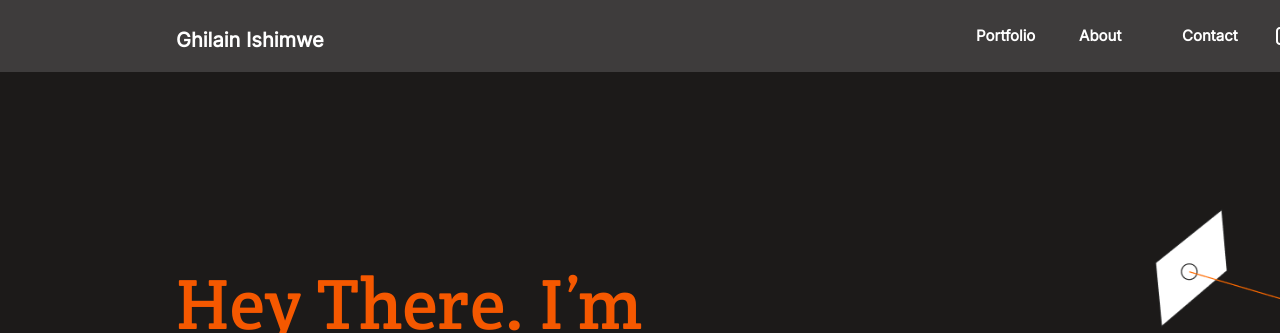
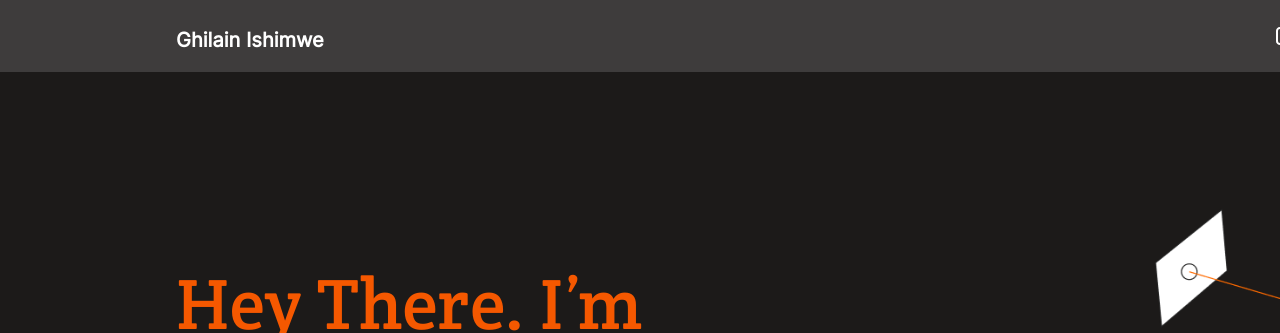
Before and after one commit to Ghilain/ghilain-portfolio, a website: page index.html in a window 1280 px wide. Shown: the top 333 px of the page. Drawn offline with Linux system fonts and the light colour scheme.

Commit message:
Fix deskstyle.css file

```diff
--- a/deskstyle.css
+++ b/deskstyle.css
@@ -6,6 +6,10 @@
   }
 
   .logo-text {
+    display: none;
+  }
+
+  .nav-list {
     display: none;
   }
 
@@ -64,7 +68,7 @@
     }
   }
 
-  .nav-list {
+  .imagcss {
     display: flex;
     flex-direction: row;
     align-items: center;
@@ -128,7 +132,7 @@
     transform: scale(0);
   }
 
-  .nav-list > a {
+  .imagcss > a {
     position: static;
     width: 59px;
     height: 20px;
```
